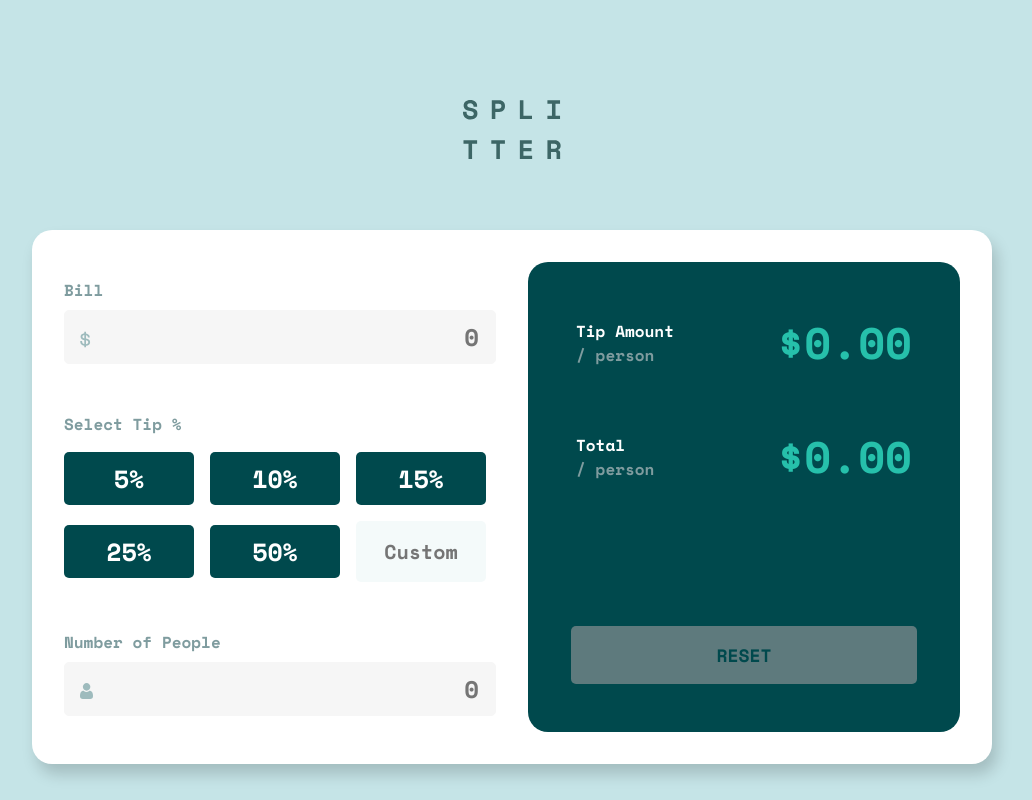
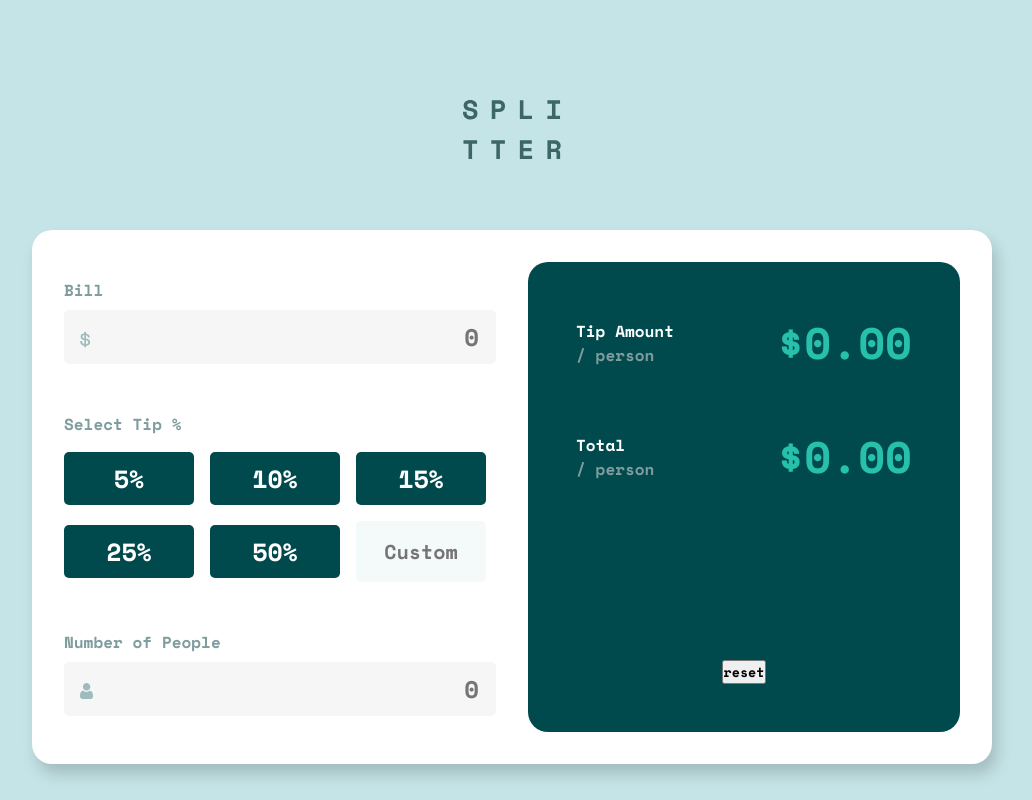
Before and after one commit to wagnnermorais/FEM-Tip-Calculator, a React (Vite) app: page / in a window 1280 px wide. Shown: the whole page, without its empty margins (128-1160 px from the left). Built offline with nearby package versions, Linux system fonts and the light colour scheme.

Commit message:
style: removing disabled button class

```diff
--- a/src/styles/Components/Button.css
+++ b/src/styles/Components/Button.css
@@ -15,19 +15,6 @@
   background: hsl(var(--neutral-very-light-grayish-cyan));
 }
 
-.button-disabled {
-  padding: 1rem;
-  width: 80%;
-  border: none;
-  border-radius: 5px;
-  font-size: 1.125rem;
-  text-transform: uppercase;
-  background: hsl(var(--neutral-dark-grayish-cyan));
-  color: hsl(var(--neutral-very-dark-cyan));
-  cursor: pointer;
-  transition: 0.25s;
-}
-
 @media screen and (max-width: 1024px) {
   .button {
     width: 85%;
```
